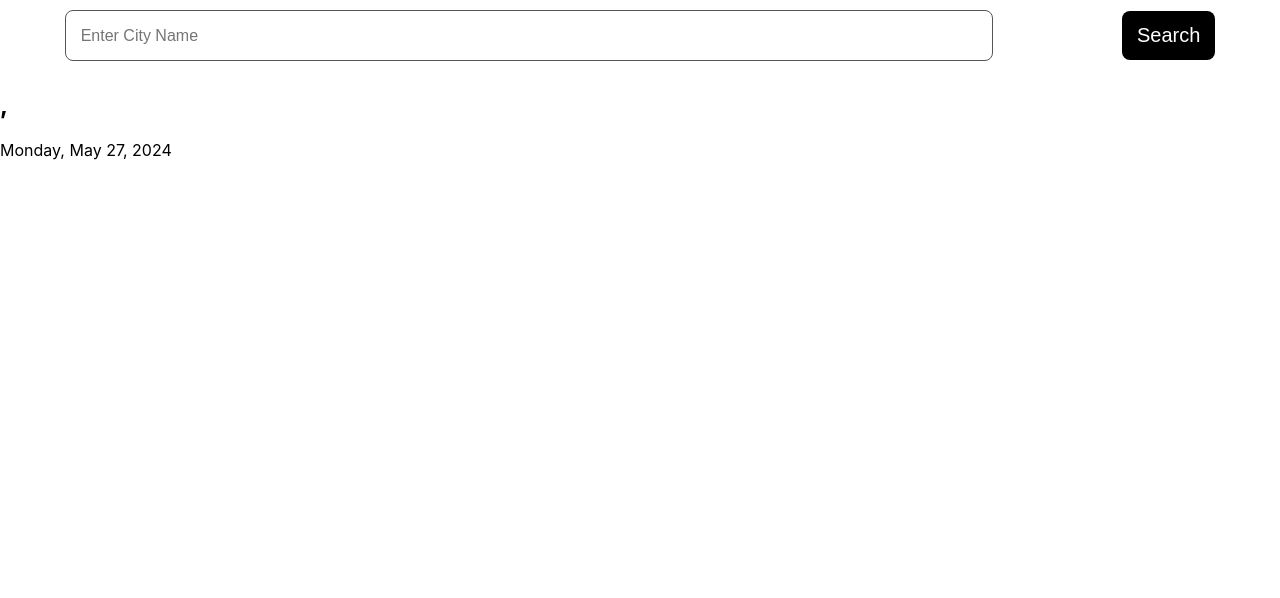
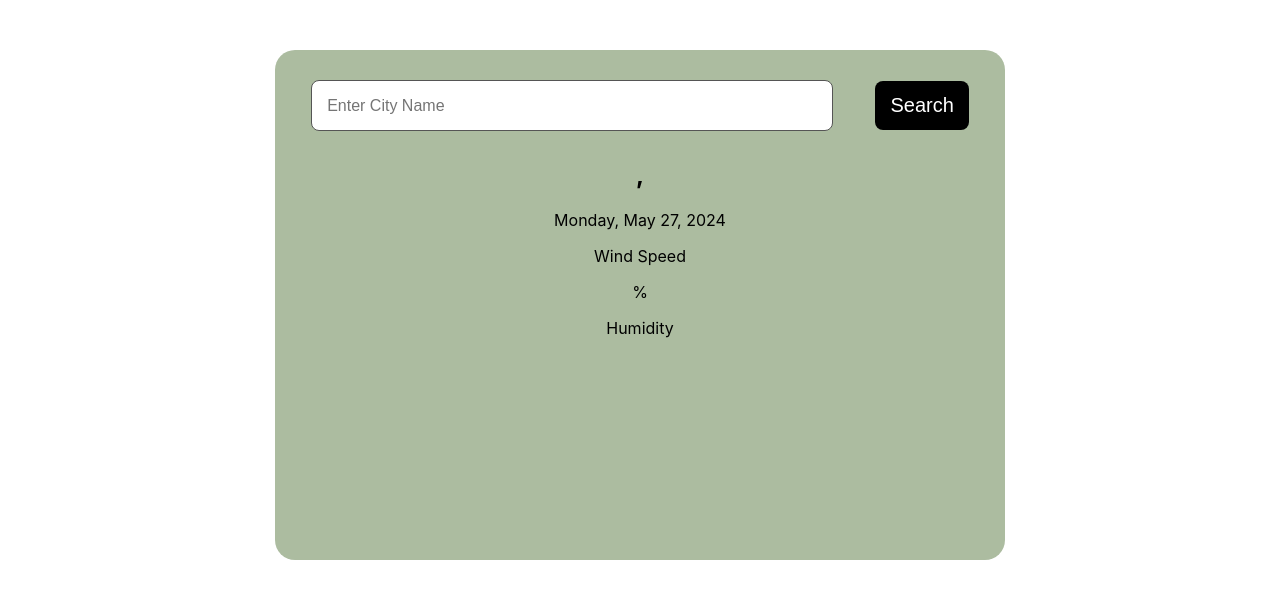
Before and after one commit to reecewdoyle/hackathon-weather-app-reece, a React (Create React App) app: page / in a window 1280 px wide. Shown: the top 598 px of the page. Built offline with nearby package versions, Linux system fonts and the light colour scheme; no server answers.

Commit message:
feat: styled app and added data

```diff
--- a/src/App.css
+++ b/src/App.css
@@ -1,6 +1,17 @@
 body{
   margin: 0;
   padding: 0;
+}
+
+.App{
+  text-align: center;
+  margin: 50px auto 0px;
+  width: 90%;
+  max-width: 700px;
+  border-radius: 20px;
+  height: 470px;
+  padding: 20px 15px;
+  background: rgb(172, 188, 160);
 }
 
 .search-engine{
@@ -34,3 +45,7 @@ body{
   cursor: pointer;
   padding: 13px 15px;
 }
+
+.city-name{
+  margin-bottom: 10px;
+}
--- a/src/components/weather/index.jsx
+++ b/src/components/weather/index.jsx
@@ -60,8 +60,18 @@ export default function Weather(){
                 </div>
                 <div>{weatherData?.main?.temp}</div>
                 <p className="description">
-                    {weatherData && weatherData[0] ? weatherData[0].description : ''}
+                    {weatherData && weatherData.weather && weatherData.weather[0] ? weatherData.weather[0].description : ''}
                 </p>
+                <div className="weather-info">
+                    <div>
+                        <p className="wind">{weatherData?.wind?.speed}</p>
+                        <p>Wind Speed</p>
+                    </div>
+                    <div>
+                        <p className="humidity">{weatherData?.main?.humidity}%</p>
+                        <p>Humidity</p>
+                    </div>
+                </div>
             </div>
 
         }
```
